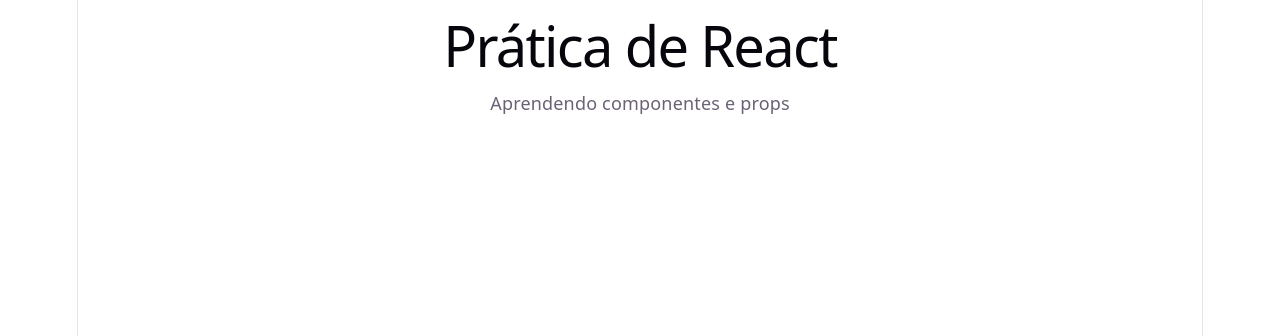
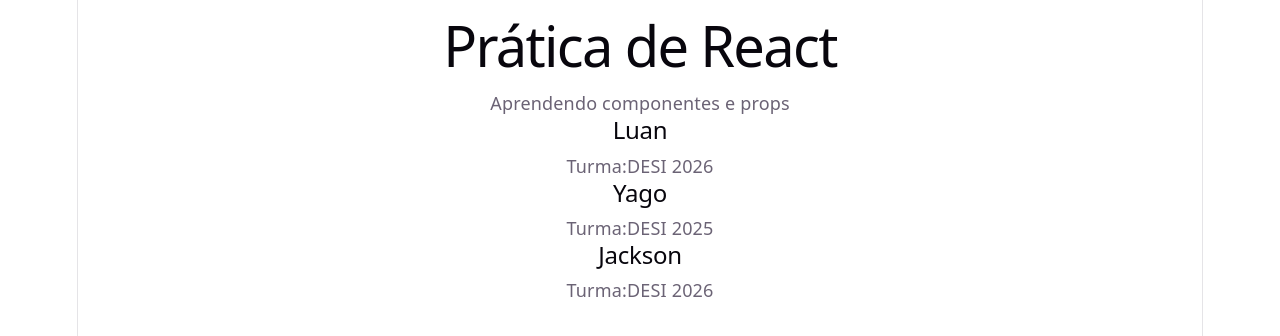
Before and after one commit to devluanx/react-componentes-pratica, a React (Vite) app in the folder componentes-props/: page / in a window 1280 px wide. Shown: the top 336 px of the page. Built offline with nearby package versions, Linux system fonts and the light colour scheme.

Commit message:
Adicionando os Alunos

```diff
--- a/componentes-props/src/App.jsx
+++ b/componentes-props/src/App.jsx
@@ -1,5 +1,6 @@
 import Titulo from "./components/Titulo";
 import './App.css'
+import Aluno from "./components/Aluno";
 
 function App(){
 
@@ -7,7 +8,9 @@
 
     <>
     <Titulo/>
-
+    <Aluno nome="Luan" turma="DESI 2026"/>
+    <Aluno nome="Yago" turma="DESI 2025"/>
+    <Aluno nome= "Jackson" turma="DESI 2026"/>
     </>
   )
 }
--- a/componentes-props/src/components/Aluno.jsx
+++ b/componentes-props/src/components/Aluno.jsx
@@ -1 +1,13 @@
-function
+function Aluno(props){
+    return (
+
+    <>
+    <h2>{props.nome}</h2>
+    <p>Turma:{props.turma}</p>
+    </>
+    )
+
+
+}
+
+export default Aluno;
```
